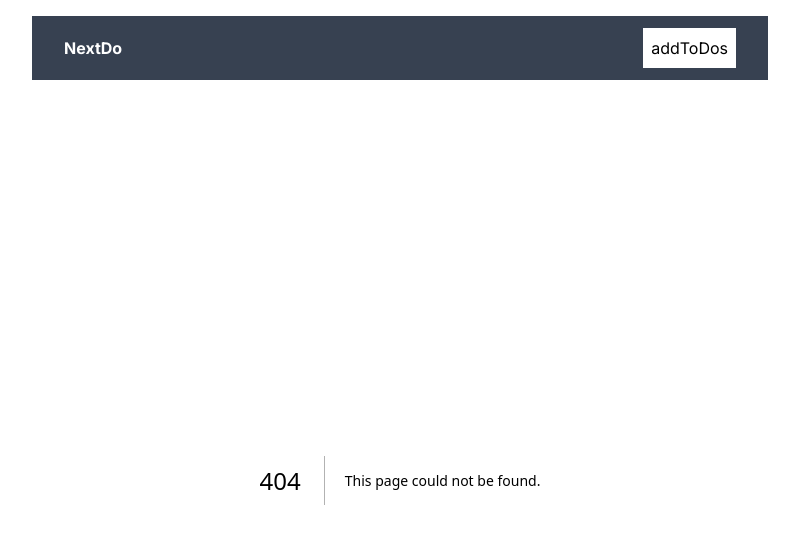
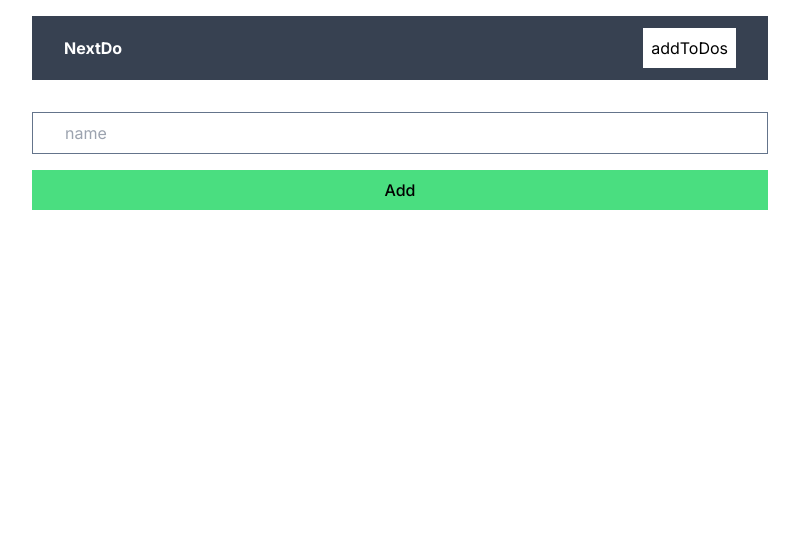
Before and after one commit to hrithikhadka/NextDo, a Next.js app: page /addDos in a window 1280 px wide. Before the commit this address had no page. Shown: the top 544 px of the page, without its empty margins (240-1039 px from the left). Built offline with nearby package versions, Linux system fonts and the light colour scheme.

Commit message:
implement a add todos page

```diff
--- /dev/null
+++ b/app/addDos/page.jsx
@@ -0,0 +1,13 @@
+export default function AddDos() {
+  return (
+    <form className="flex flex-col gap-4">
+      <input
+        className="border border-slate-500 px-8 py-2"
+        placeholder="name"
+        type="text"
+      />
+
+      <button className="px-3 py-2 bg-green-400 font-medium">Add</button>
+    </form>
+  );
+}
--- a/app/layout.js
+++ b/app/layout.js
@@ -15,7 +15,7 @@ export default function RootLayout({ children }) {
       <body className={inter.className}>
         <div className="max-w-3xl mx-auto p-4">
           <Header />
-          {children}
+          <div className="mt-8">{children}</div>
         </div>
       </body>
     </html>
--- a/components/ToDos.jsx
+++ b/components/ToDos.jsx
@@ -7,7 +7,6 @@ export default function ToDos() {
       <div className="flex justify-between border border-slate-300 my-3 p-3 gap-5 items-start">
         <div>
           <h2 className="text-2xl font-bold">Title</h2>
-          <div>Description</div>
         </div>
 
         <div className="flex gap-2">
```
